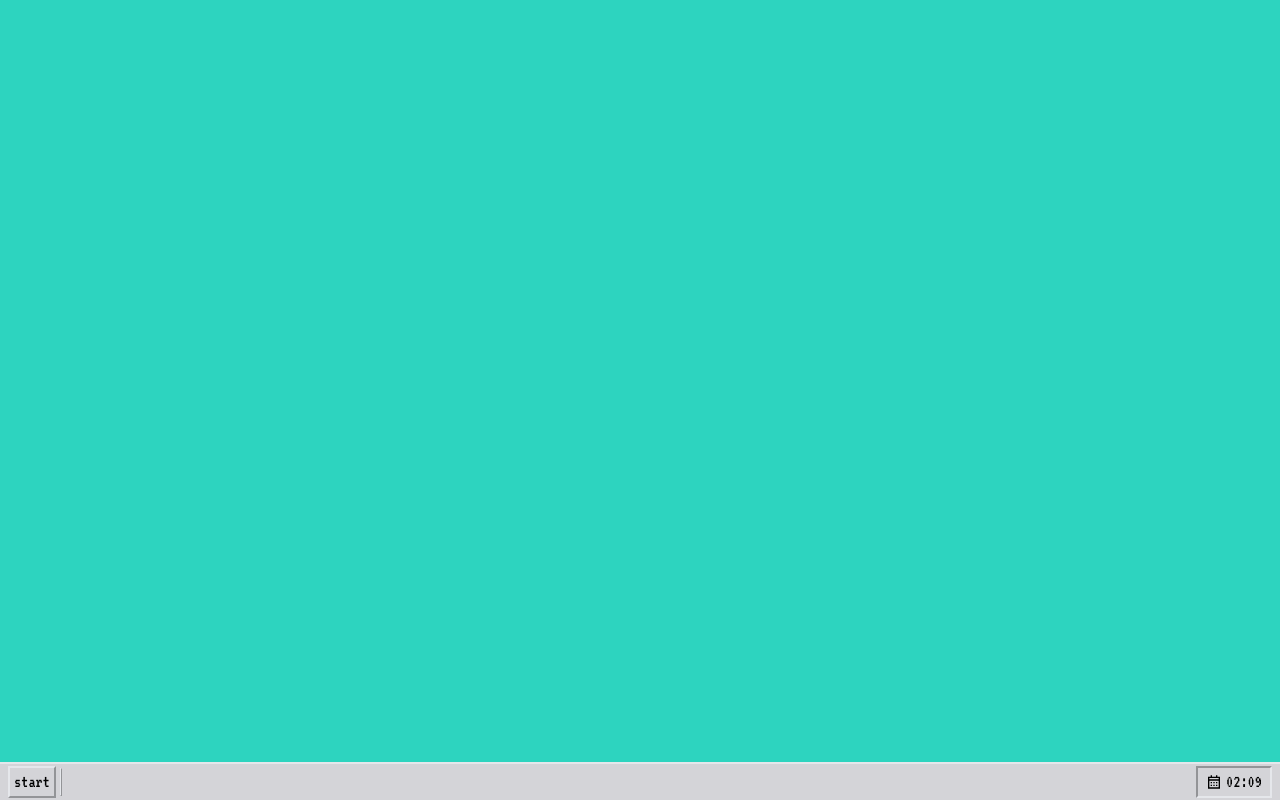
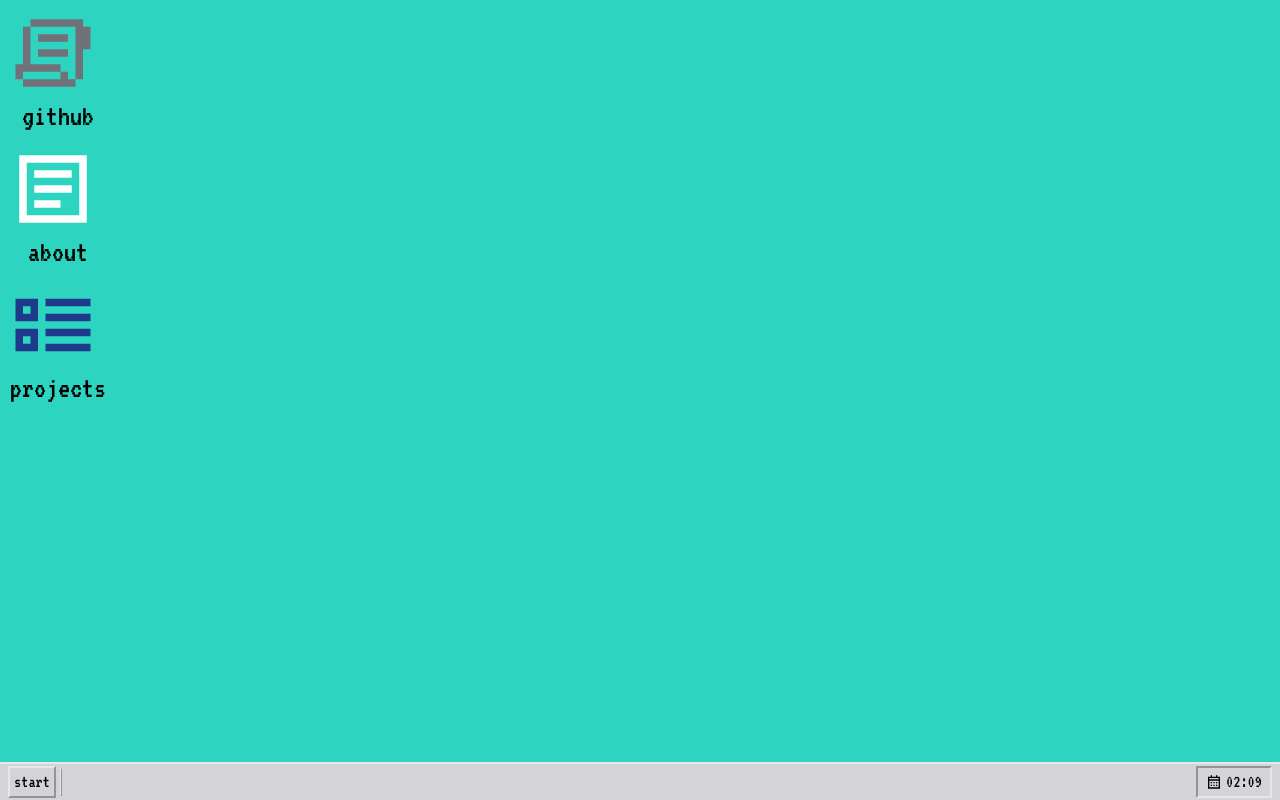
Before and after one commit to bieniucieniu/desktop-website, a Next.js app: page / in a window 1280 px wide. Built offline with nearby package versions, Linux system fonts and the light colour scheme.

Commit message:
add incons w links

```diff
--- /dev/null
+++ b/components/Main/Icons.tsx
@@ -0,0 +1,67 @@
+import NextLink from "next/link"
+import { ReactElement } from "react"
+
+export default function Icons() {
+	return (
+		<div className="p-2 absolute inset-0 grid grid-flow-col grid-cols-[repeat(auto-fill,_100px)] grid-rows-[repeat(auto-fill,_120px)] gap-4">
+			<NextLink
+				target="_blank"
+				href="https://github.com/bieniucieniu"
+				className="group text-black grid-rows-[30px_1fr] justify-center items-center"
+			>
+				<svg
+					fill="none"
+					className="max-h-[90px] text-zinc-500"
+					xmlns="http://www.w3.org/2000/svg"
+					viewBox="0 0 24 24"
+				>
+					<path
+						d="M6 3h14v2h2v6h-2v8h-2V5H6V3zm8 14v-2H6V5H4v10H2v4h2v2h14v-2h-2v-2h-2zm0 0v2H4v-2h10zM8 7h8v2H8V7zm8 4H8v2h8v-2z"
+						fill="currentColor"
+					></path>
+				</svg>
+				<p className="text-center group-hover:underline text-3xl truncate">
+					github
+				</p>
+			</NextLink>
+			<NextLink
+				href="/about"
+				className="group text-black grid-rows-[30px_1fr] justify-center items-center"
+			>
+				<svg
+					fill="none"
+					className="max-h-[90px] text-white"
+					xmlns="http://www.w3.org/2000/svg"
+					viewBox="0 0 24 24"
+				>
+					<path
+						d="M5 3H3v18h18V3H5zm14 2v14H5V5h14zm-2 2H7v2h10V7zM7 11h10v2H7v-2zm7 4H7v2h7v-2z"
+						fill="currentColor"
+					/>
+				</svg>
+				<p className="text-center group-hover:underline text-3xl truncate">
+					about
+				</p>
+			</NextLink>
+			<NextLink
+				href="/projects"
+				className="group text-black grid-rows-[30px_1fr] justify-center items-center"
+			>
+				<svg
+					className="max-h-[90px] text-blue-900"
+					fill="none"
+					xmlns="http://www.w3.org/2000/svg"
+					viewBox="0 0 24 24"
+				>
+					<path
+						d="M2 11V5h6v6H2zm4-2V7H4v2h2zm16-4H10v2h12V5zm0 4H10v2h12V9zm-12 4h12v2H10v-2zm12 4H10v2h12v-2zM2 13v6h6v-6H2zm4 2v2H4v-2h2z"
+						fill="currentColor"
+					/>
+				</svg>
+				<p className="text-center group-hover:underline text-3xl truncate">
+					projects
+				</p>
+			</NextLink>
+		</div>
+	)
+}
--- a/components/Main/MainLayout.tsx
+++ b/components/Main/MainLayout.tsx
@@ -2,6 +2,7 @@ import { MainContextProvider } from "./MainContext"
 import { Taskbar } from "./Taskbar"
 import { WindowProvider, WindowsContainer } from "@/components/ui/Window"
 import WindowRenderer from "./WindowRenderer"
+import Icons from "./Icons"
 
 export function MainLayout({ children }: { children: React.ReactNode }) {
 	return (
@@ -11,6 +12,7 @@ export function MainLayout({ children }: { children: React.ReactNode }) {
 					<WindowsContainer className="bg-teal-400 relative overflow-hidden z-0">
 						{children}
 						<WindowRenderer />
+						<Icons />
 					</WindowsContainer>
 					<Taskbar className="z-0" />
 				</main>
```
